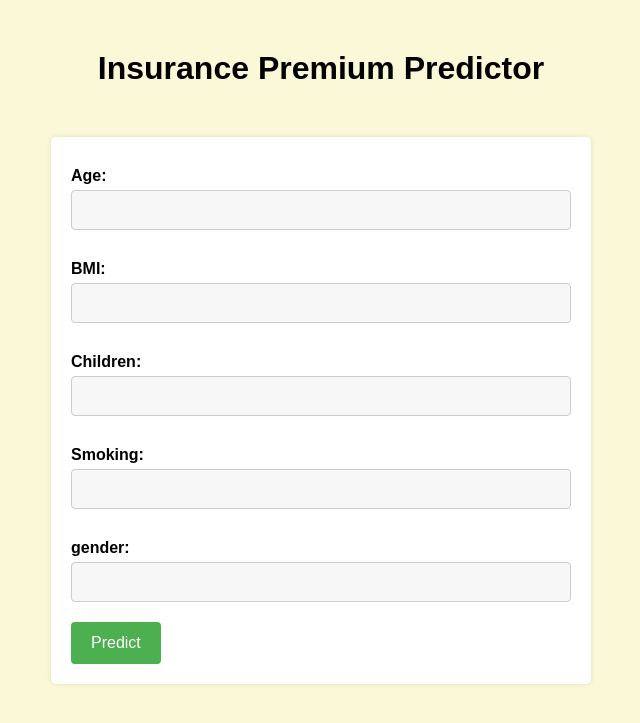
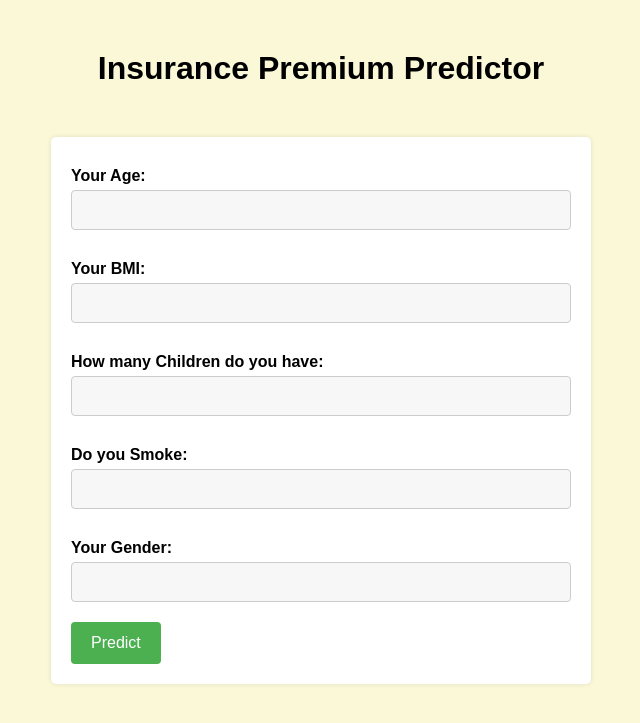
Before and after one commit to Aditya-0911/Insurance, a Flask app: page / in a window 1280 px wide. Shown: the top 723 px of the page, without its empty margins (319-959 px from the left). Run offline with Flask 2, Linux system fonts and the light colour scheme.

Commit message:
Update index.html

```diff
--- a/templates/index.html
+++ b/templates/index.html
@@ -66,19 +66,19 @@
 <body>
 	<h1>Insurance Premium Predictor</h1>
 	<form method="POST" action="/">
-		<label for="age">Age:</label>
+		<label for="age">Your Age:</label>
 		<input type="text" id="age" name="age" value="{{ age }}">
 
-		<label for="bmi">BMI:</label>
+		<label for="bmi">Your BMI:</label>
 		<input type="text" id="bmi" name="bmi" value="{{ bmi }}">
 
-		<label for="children">Children:</label>
+		<label for="children">How many Children do you have:</label>
 		<input type="text" id="children" name="children" value="{{ children }}">
 
-		<label for="smoking">Smoking:</label>
+		<label for="smoking">Do you Smoke:</label>
 		<input type="text" id="smoking" name="smoking" value="{{ smoking }}">
 
-		<label for="gender">gender:</label>
+		<label for="gender">Your Gender:</label>
 		<input type="text" id="gender" name="gender" value="{{ gender }}">
 
 		<input type="submit" value="Predict">
```
